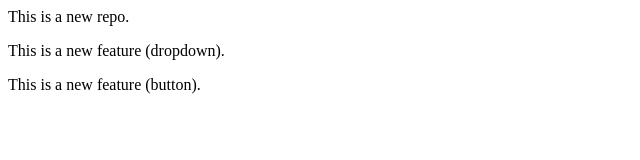
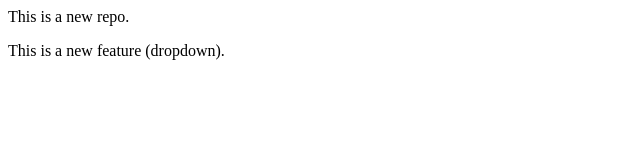
Before and after one commit to F0rtun3Physicist/localrepo, a plain HTML site: page index.html in a window 1280 px wide. Shown: the whole page, without its empty margins (0-640 px from the left). Drawn offline with Linux system fonts and the light colour scheme.

Commit message:
Delete button

```diff
--- a/index.html
+++ b/index.html
@@ -1,3 +1,2 @@
 <p>This is a new repo.</p>
 <p>This is a new feature (dropdown).</p>
-<p>This is a new feature (button).</p>
```
